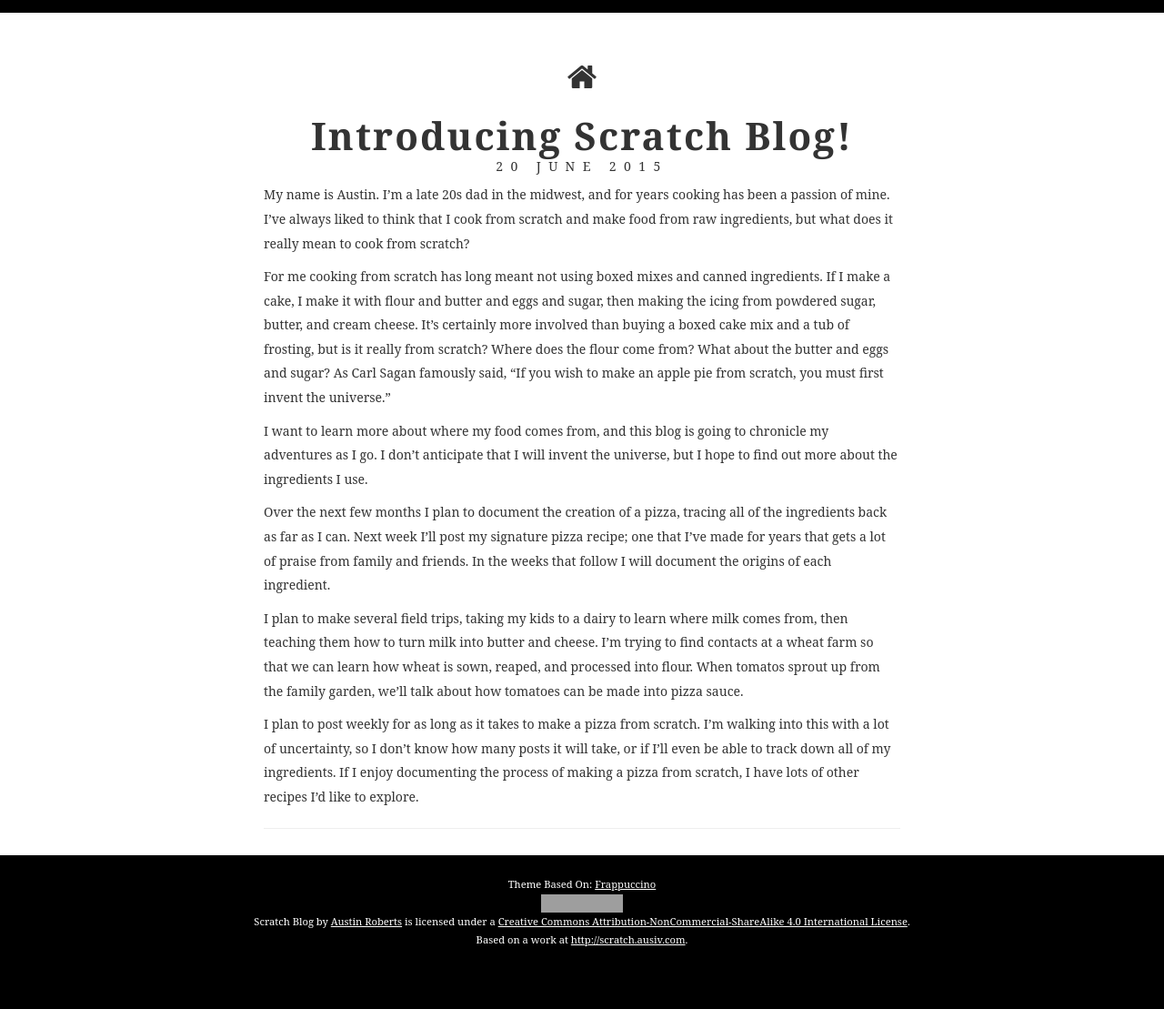
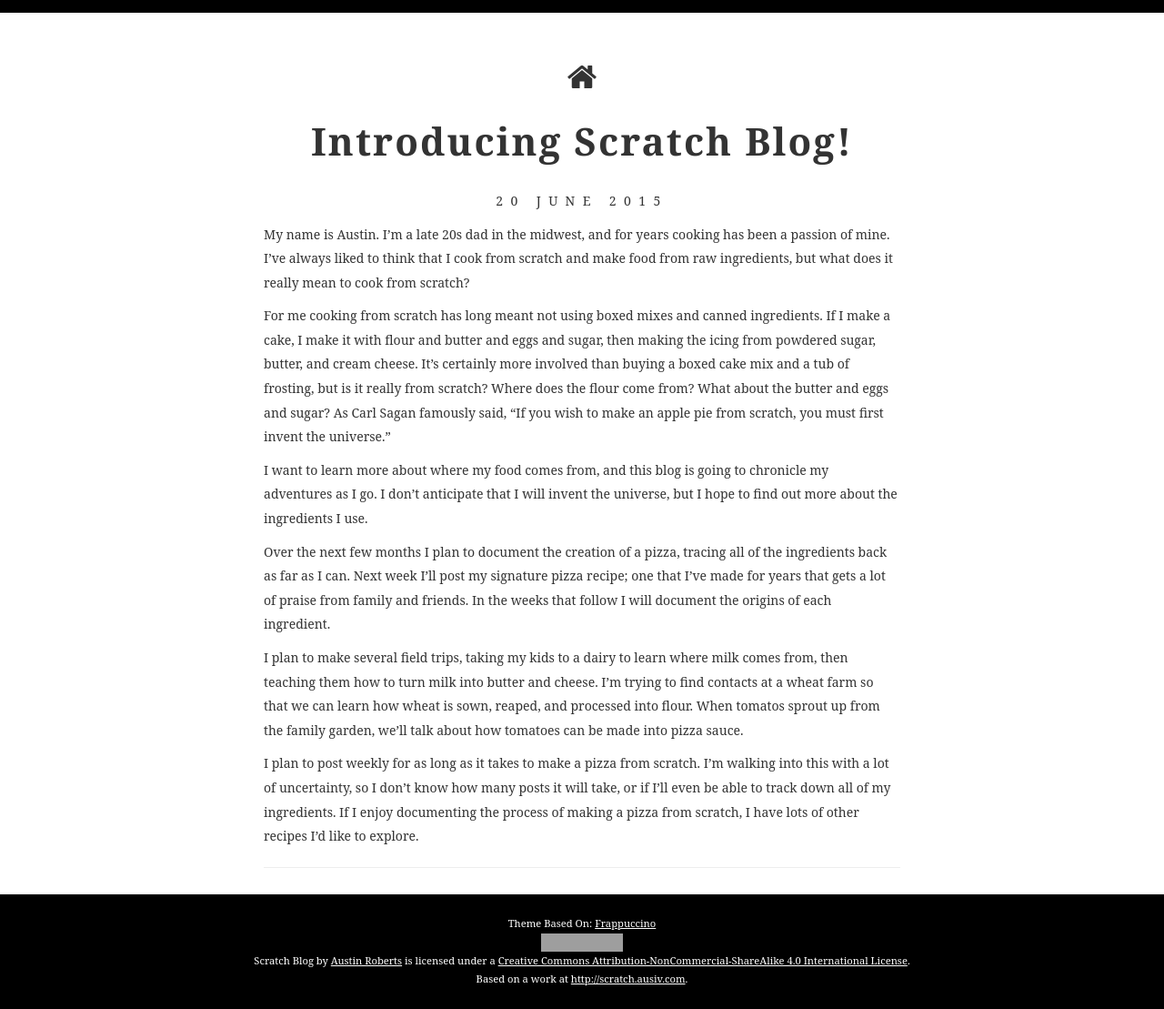
Before and after one commit to scratch-blog/scratch-blog-jekyll-source, a Jekyll site: the page built from _posts/2015-06-20-welcome-to-scratch-blog.markdown, in a window 1280 px wide. Shown: the whole page at 91% size. Built offline with Jekyll 4.4.1, drawn with Linux system fonts in a browser that asks for light colours; some web fonts are replaced; comment, search, counter and statistics services are not loaded; before the commit the page ends 1065 px from its top, so only the background shows below that; grey boxes are pictures that could not be loaded.

Commit message:
Some cleanup
This adds [more] to the end of the first page of truncated posts.
This is after feedback from a reader that it wasn't clear that the
front page had a link to more content, and not just a short blurb.
I suspect that will be clearer once there is more content.

It also reorganizes how the date is presented. It struck me as weird
to put the date before the title and then use margins to move the
date after the title. That worked pretty poorly on mobile, so I
took an approach that should work better.

```diff
--- a/_layouts/post.html
+++ b/_layouts/post.html
@@ -12,8 +12,8 @@ layout: default
 				</a>
 			</article>
 			<article class="post">
+				<h2 class="content">{{page.title}}</h2>
 				<h5>{{ page.date | date: "%d %B %Y" }}</h5>
-				<h2 class="content">{{page.title}}</h2>
 				<section>
 					{{ content }}
 					<hr>
--- a/css/sass/custom/_style.scss
+++ b/css/sass/custom/_style.scss
@@ -161,7 +161,7 @@ main.container, main.content > .container{
 .post{
     h5{
          @extend .center-txt;
-        margin:5em 0 -6.8em 0;
+        margin:1em;
         font-family: 'Noto Serif';
         text-transform: uppercase;
         font-weight: normal;
--- a/css/style.css
+++ b/css/style.css
@@ -1912,7 +1912,7 @@ main.container, main.content > .container {
   margin: 1.5em 0 0em; }
 
 .post h5 {
-  margin: 5em 0 -6.8em 0;
+  margin: 1em;
   font-family: 'Noto Serif';
   text-transform: uppercase;
   font-weight: normal;
--- a/index.html
+++ b/index.html
@@ -17,7 +17,7 @@ title: Home
     		    <a href="{{ post.url }}">
                       <span>{{ post.date | date: "%d %B %Y" }}</span>
     		        <h3>{{ post.title }}</h3>
-                      <div>{{ post.content |truncatehtml | truncatewords: 30 }}</div>
+                      <div>{{ post.content |truncatehtml | truncatewords: 30 }} [<u>more</u>]</div>
     		    </a>
     		  </li>
     		{% endfor %}
```
Also changed, not shown: 1 other file.
